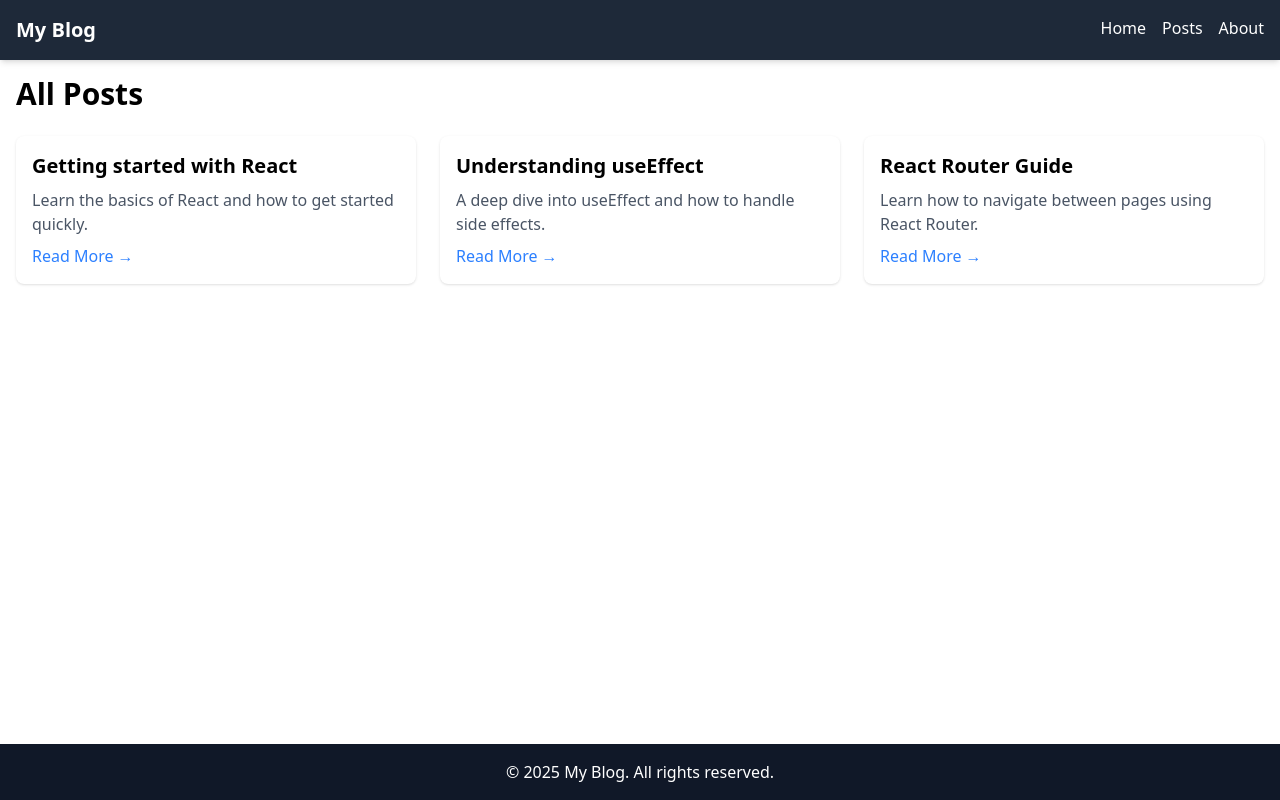
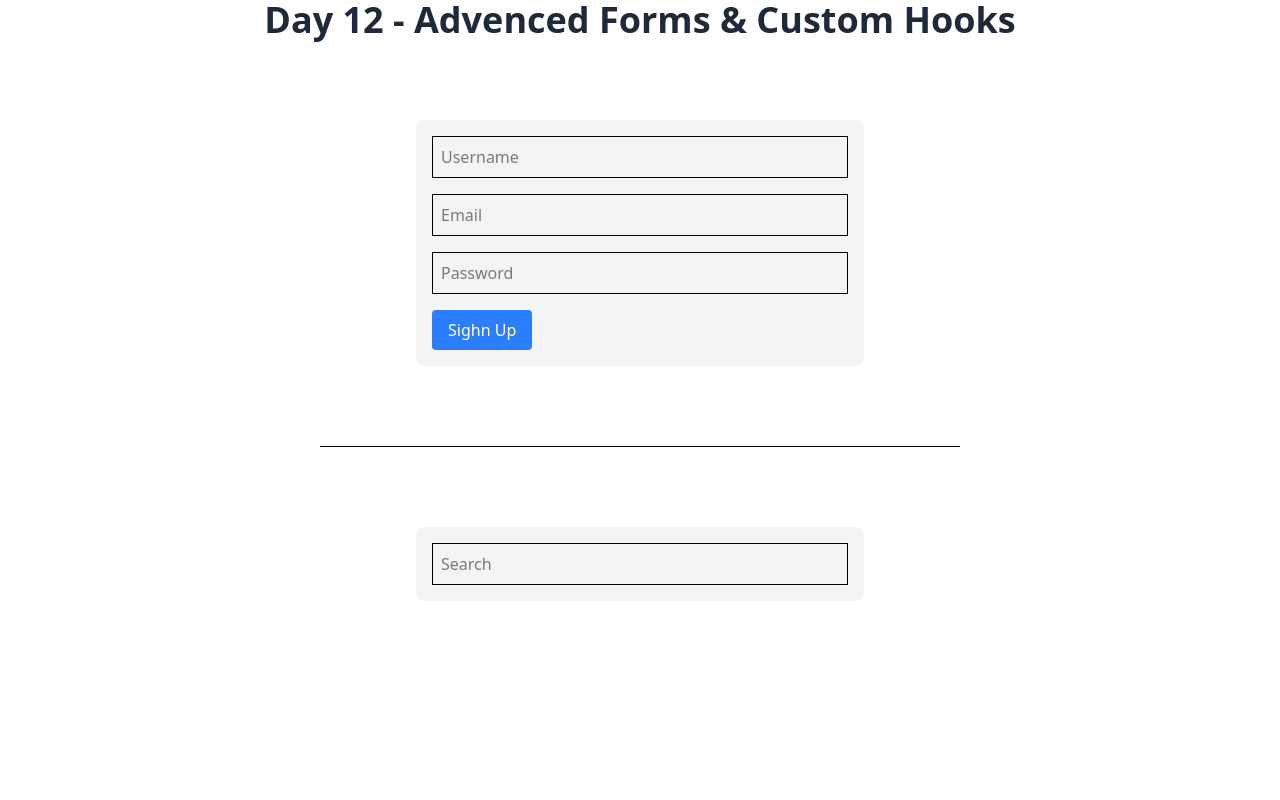
Before and after one commit to saraavaznjd/my-react-app, a React (Vite) app in the folder my-react-app/: page /posts in a window 1280 px wide. Built offline with nearby package versions, Linux system fonts and the light colour scheme.

Commit message:
Day-12 Advanced Forms & Custom Hooks

```diff
--- a/my-react-app/src/App.jsx
+++ b/my-react-app/src/App.jsx
@@ -1,43 +1,15 @@
-import { Routes, Route, Link, useParams, Outlet } from "react-router-dom";
-import Navbar from "./components/navbar";
-import Footer from "./components/Footer";
-import Home from "./pages/home";
-import Posts from "./pages/posts";
-import PostDetail from "./pages/postDetail";
-import About from "./pages/about";
-
-/*function Posts() {
-  return (
-    <div>
-      <ul>
-        {postsArray.map(post => (
-          <li key={post.id}>
-            <Link to={String(post.id)}>{post.title}</Link>
-          </li>
-
-        ))}
-      </ul>
-
-      <Outlet />
-    </div>
-  )
-}*/
-
+import AdvancedForms from "./components/advencedForms"
+import CustomHook from "./components/customHook"
 
 export default function App() {
-  return (
-    <div className="flex flex-col min-h-screen">
-      <Navbar />
-      <main className="flex-grow container mx-auto p-4">
-        <Routes>
-        <Route path="/" element={<Home />}></Route>
-        <Route path="/about" element={<About />}></Route>
-        <Route path="/posts" element={<Posts />}>
-          <Route path=":id" element={<PostDetail />}></Route>
-        </Route>
-      </Routes>
-      </main>
-      <Footer />
-    </div>
-  )
-}
+    return (
+      <div>
+        <header className="mb-8">
+        <h1 className="text-4xl font-bold text-center text-gray-800">Day 12 - Advenced Forms & Custom Hooks</h1>
+      </header>
+      <AdvancedForms />
+      <hr className="w-1/2 mx-auto" />
+      <CustomHook />
+      </div>
+    )
+  }
--- /dev/null
+++ b/my-react-app/src/components/advencedForms.jsx
@@ -0,0 +1,66 @@
+import { useState } from "react";
+
+export default function AdvancedForms() {
+  const [formData, setFormData] = useState({
+    username: "",
+    email: "",
+    password: ""
+  })
+
+  function handleChange(e) {
+    setFormData(
+      {...formData,
+      [e.target.name]:e.target.value}
+    )
+  }
+
+  function submitHandler(e) {
+    e.preventDefault()
+
+    if (!formData.username) {
+      alert('enter username')
+      return
+    }
+    const emailRegex = /^[^\s@]+@[^\s@]+\.[^\s@]+$/;
+
+    if (!emailRegex.test(formData.email)) {
+      alert("Email is not valid!");
+      return;
+    }
+    if(formData.password.length < 6){
+      alert('Password must be atLeast 6 caracter!')
+      return
+    }
+    alert('Sighn Up is Succesful')
+  }
+
+    return (
+        <form onSubmit={submitHandler} className="p-4 max-w-md mx-auto my-20 space-y-4 bg-gray-100 rounded-lg">
+        <input
+          type="text"
+          value={formData.username}
+          name="username"
+          placeholder="Username"
+          onChange={handleChange}
+          className="border p-2 w-full"
+        />
+        <input
+          type="email"
+          value={formData.email}
+          name="email"
+          placeholder="Email"
+          onChange={handleChange}
+          className="border p-2 w-full"
+        />
+        <input
+          type="password"
+          value={formData.password}
+          name="password"
+          placeholder="Password"
+          onChange={handleChange}
+          className="border p-2 w-full"
+        />
+        <button type="submit" className="bg-blue-500 text-white px-4 py-2 rounded">Sighn Up</button>
+      </form>
+    )
+  }
--- /dev/null
+++ b/my-react-app/src/components/blog.jsx
@@ -0,0 +1,43 @@
+import { Routes, Route, Link, useParams, Outlet } from "react-router-dom";
+import Navbar from "./components/navbar";
+import Footer from "./components/Footer";
+import Home from "./pages/home";
+import Posts from "./pages/posts";
+import PostDetail from "./pages/postDetail";
+import About from "./pages/about";
+
+/*function Posts() {
+  return (
+    <div>
+      <ul>
+        {postsArray.map(post => (
+          <li key={post.id}>
+            <Link to={String(post.id)}>{post.title}</Link>
+          </li>
+
+        ))}
+      </ul>
+
+      <Outlet />
+    </div>
+  )
+}*/
+
+
+export default function App() {
+  return (
+    <div className="flex flex-col min-h-screen">
+      <Navbar />
+      <main className="flex-grow container mx-auto p-4">
+        <Routes>
+        <Route path="/" element={<Home />}></Route>
+        <Route path="/about" element={<About />}></Route>
+        <Route path="/posts" element={<Posts />}>
+          <Route path=":id" element={<PostDetail />}></Route>
+        </Route>
+      </Routes>
+      </main>
+      <Footer />
+    </div>
+  )
+}
--- /dev/null
+++ b/my-react-app/src/components/customHook.jsx
@@ -0,0 +1,23 @@
+import { useState,useEffect } from "react";
+import useDebounce from "./useDebounce";
+export default function CustomHook(){
+    const [query, setQuery] = useState("")
+    const debouncedQuery = useDebounce(query, 1000)
+
+    useEffect(() => {
+
+        if(debouncedQuery){
+            console.log("📡 ارسال درخواست به سرور با:", debouncedQuery);
+        }
+    },[debouncedQuery])
+
+    return(
+        <form className="p-4 max-w-md mx-auto my-20 space-y-4 bg-gray-100 rounded-lg">
+            <input type="text"
+                className="border p-2 w-full"
+                value={query}
+                placeholder="Search"
+                onChange={e => setQuery(e.target.value)} />
+        </form>
+    )
+}
--- /dev/null
+++ b/my-react-app/src/components/useDebounce.jsx
@@ -0,0 +1,18 @@
+//Making the first custom Hook
+import { useState,useEffect } from "react";
+
+export default function useDebounce (value, delay=500){
+    const [debounce,setDebounce]= useState(value)
+
+    useEffect(
+        () =>{
+            const handler = setTimeout(() => {
+                setDebounce(value)
+            }, delay);
+
+            return () => clearTimeout(handler)
+        },[value,delay]
+    )
+
+    return debounce
+}
--- a/my-react-app/src/main.jsx
+++ b/my-react-app/src/main.jsx
@@ -2,12 +2,9 @@ import { StrictMode } from 'react'
 import { createRoot } from 'react-dom/client'
 import './index.css'
 import App from './App.jsx'
-import { BrowserRouter } from 'react-router-dom'
 
 createRoot(document.getElementById('root')).render(
   <StrictMode>
-    <BrowserRouter>
       <App />
-    </BrowserRouter>
   </StrictMode>,
 )
```
Also changed, not shown: my-react-app/src/components/routerApp.jsx (renamed from my-react-app/src/routerApp.jsx).
